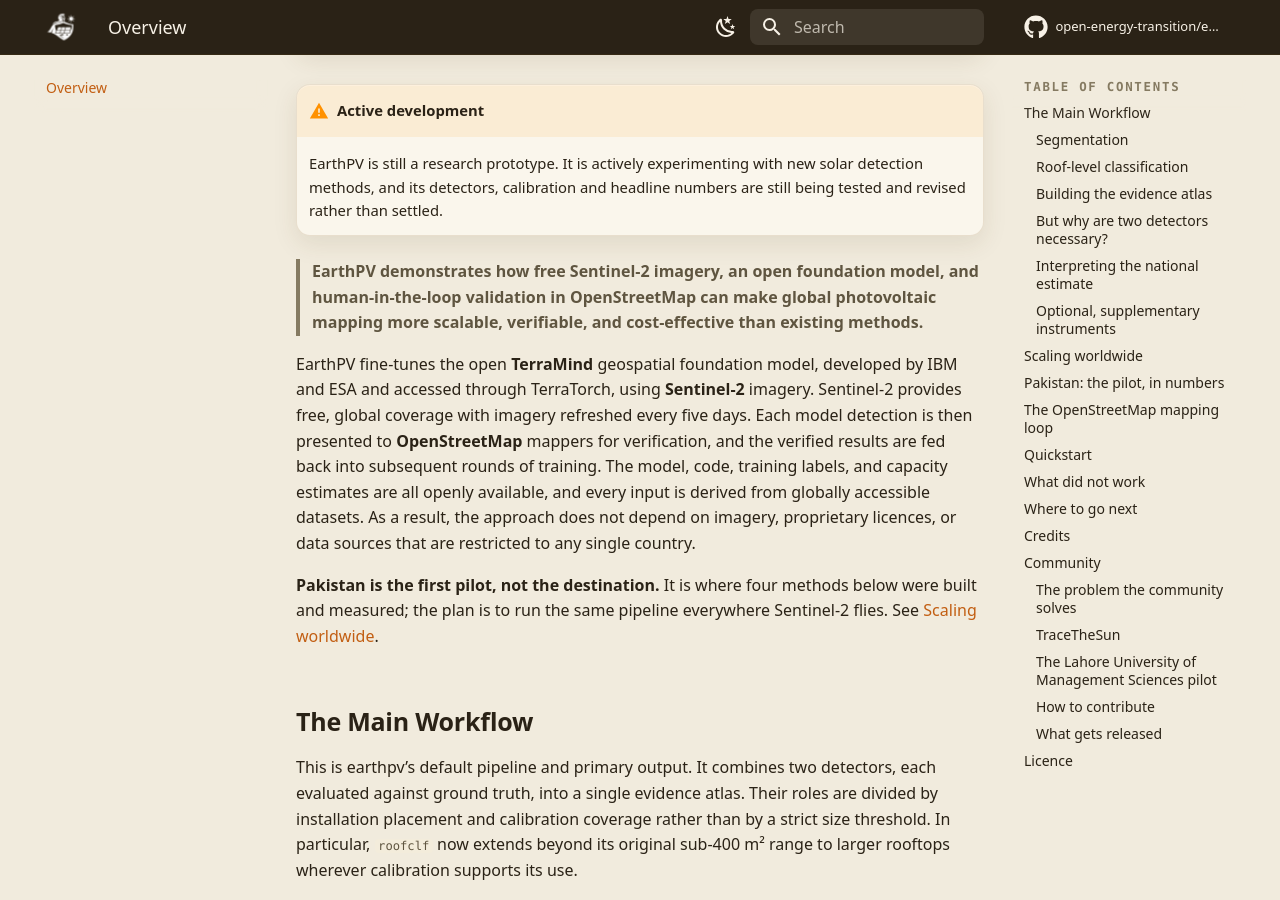
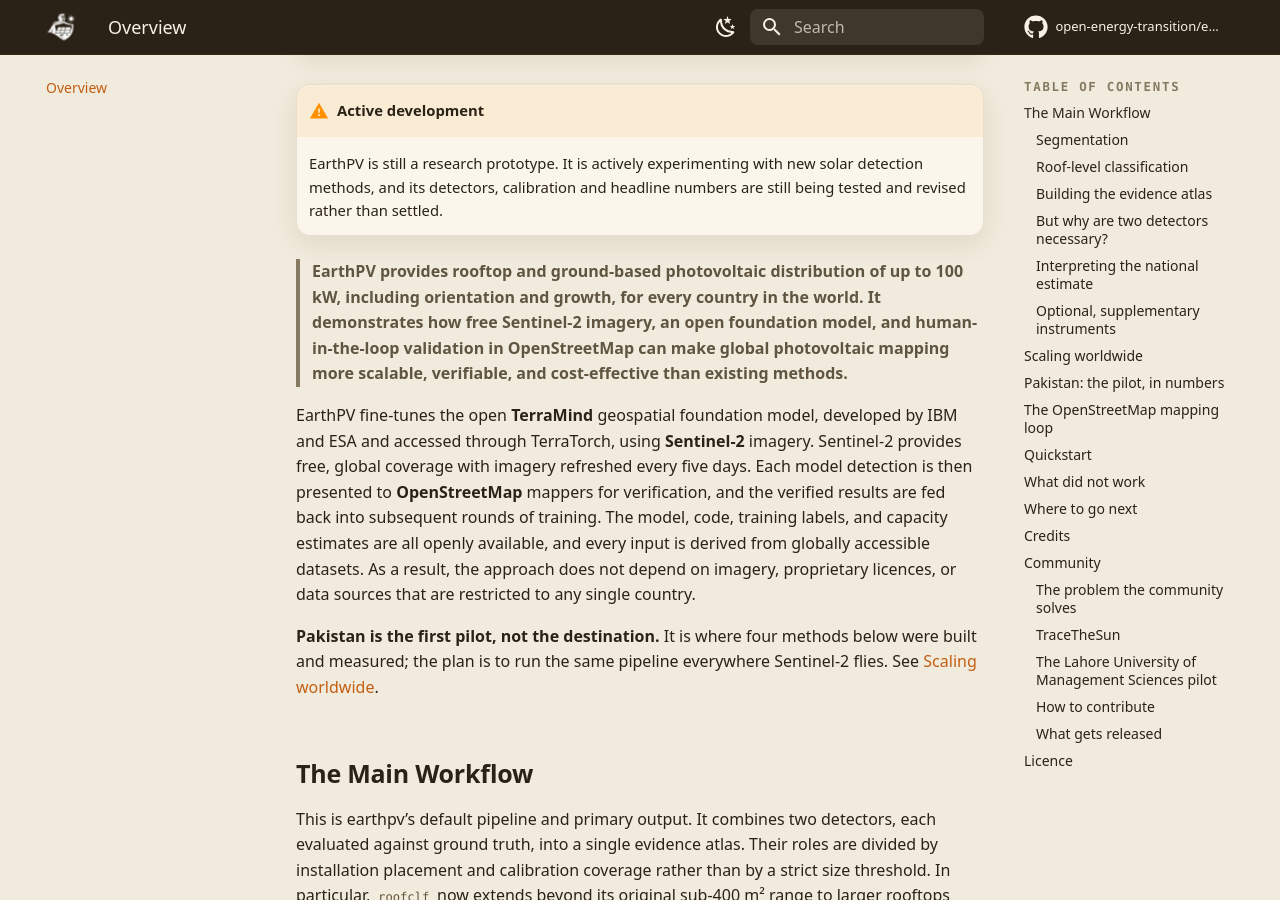
Before and after one commit to open-energy-transition/earthpv, an MkDocs documentation site: the page built from docs/overview.md, in a window 1280 px wide and 900 px high, scrolled down 432 px. Built offline with MkDocs 1.6.1 and Material for MkDocs 9.7.7, drawn with Linux system fonts in a browser that asks for light colours; comment, search, counter and statistics services are not loaded.

Commit message:
add clear mission statement

```diff
--- a/docs/overview.md
+++ b/docs/overview.md
@@ -15,7 +15,7 @@
     detection methods, and its detectors, calibration and headline numbers are still being
     tested and revised rather than settled.
 
-> **EarthPV demonstrates how free Sentinel-2 imagery, an open foundation model, and
+> **EarthPV provides rooftop and ground-based photovoltaic distribution of up to 100 kW, including orientation and growth, for every country in the world. It demonstrates how free Sentinel-2 imagery, an open foundation model, and
 > human-in-the-loop validation in OpenStreetMap can make global photovoltaic mapping more
 > scalable, verifiable, and cost-effective than existing methods.**
 
```
Also changed, not shown: README.md (+1 -1 lines).
